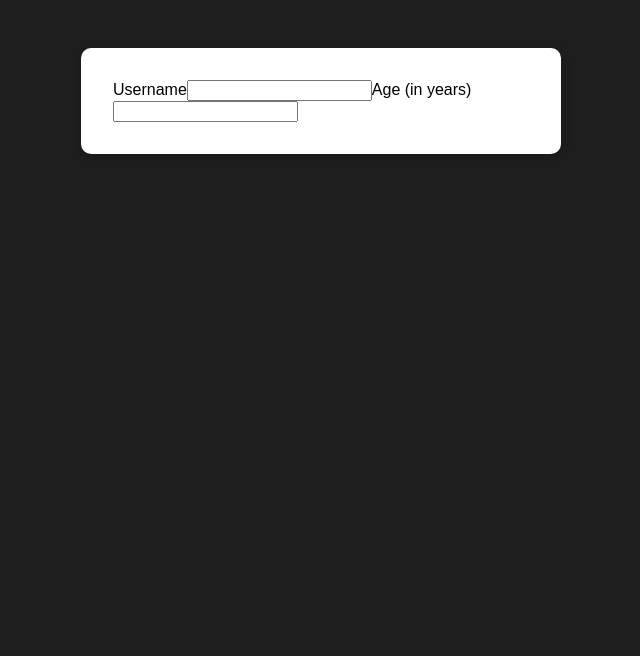
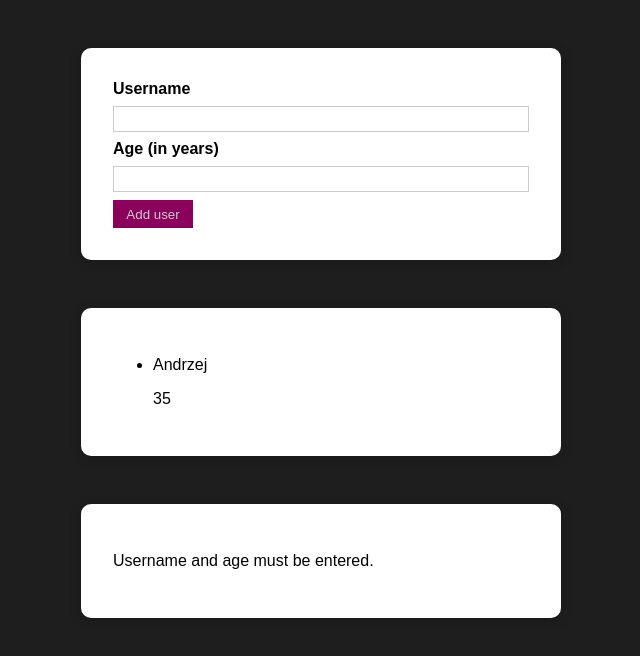
Before and after one commit to TomaszSwist/user-age, a React (Create React App) app: page / in a window 1280 px wide. Shown: the top 656 px of the page, without its empty margins (319-959 px from the left). Built offline with nearby package versions, Linux system fonts and the light colour scheme.

Commit message:
implementing form validation no modal

```diff
--- a/src/App.js
+++ b/src/App.js
@@ -1,25 +1,41 @@
-import React from 'react';
-
-import NewUserForm from './components/NewUserForm/NewUserForm';
+import React, { useState } from 'react'
 
 import styles from './App.module.css'
 
+import NewUserForm from './components/NewUserForm/NewUserForm'
+import UserList from './components/UserList/UserList'
+import ModalInvalidUser from './components/Modal/ModalInvalidUser'
+
 function App() {
+	const [usersList, setUsersList] = useState([{ id: 2, username: 'Andrzej', age: '35' }])
+	const [invalidUser, setInvalidUser] = useState(false)
 
-  // const [usersList, setUsersList] = useState('')
+	const handleAddUser = newUser => {
+		setUsersList(prevState => {
+			let newState = [...prevState]
+			newState.unshift(newUser)
+			return newState
+		})
+	}
 
-  const handleAddUser = () => {
-
+	const handleInvalidUser = (value) => {
+    setInvalidUser(value)
+    console.log(invalidUser);
   }
 
-  return (
-    <div>
-      <section className={styles.form}>
-      <NewUserForm onAddUser={handleAddUser}/>
+	return (
+		<div>
+			<section className={styles.form}>
+				<NewUserForm onAddUser={handleAddUser} onInvalidUser={handleInvalidUser} />
+			</section>
+			<section className={styles.list}>
+				<UserList usersList={usersList} />
+			</section>
+      <section className={styles.modal}>
+      <ModalInvalidUser />
       </section>
-
-    </div>
-  );
+		</div>
+	)
 }
 
-export default App;
+export default App
--- a/src/App.module.css
+++ b/src/App.module.css
@@ -7,3 +7,23 @@
 	border-radius: 10px;
     background: #fff;
 }
+
+.list {
+	width: 30rem;
+	max-width: 90%;
+	margin: 3rem auto;
+	padding: 2rem;
+	box-shadow: 0 2px 12px rgba(0, 0, 0, 0.2);
+	border-radius: 10px;
+    background: #fff;
+}
+
+.modal {
+	width: 30rem;
+	max-width: 90%;
+	margin: 3rem auto;
+	padding: 2rem;
+	box-shadow: 0 2px 12px rgba(0, 0, 0, 0.2);
+	border-radius: 10px;
+    background: #fff;
+}
--- /dev/null
+++ b/src/components/Modal/ModalInvalidUser.js
@@ -0,0 +1,13 @@
+import React from 'react'
+
+import styles from './ModalInvalidUser.module.css'
+
+const ModalInvalidUser = () => {
+	return (
+		<div>
+			<p>Username and age must be entered.</p>
+		</div>
+	)
+}
+
+export default ModalInvalidUser
--- a/src/components/NewUserForm/NewUserForm.js
+++ b/src/components/NewUserForm/NewUserForm.js
@@ -1,20 +1,44 @@
-import React from 'react'
+import React, { useState } from 'react'
 
 import styles from './NewUserForm.module.css'
 
 const NewUserForm = props => {
+	const [username, setUsername] = useState('')
+	const [age, setAge] = useState('')
 
-    // const addUser = () => {}
+	const addUser = e => {
+		e.preventDefault()
+		if (username.trim().length > 0 && age.trim().length > 0) {
+			const newUser = {
+				id: Math.random(),
+				username: username,
+				age: age,
+			}
+			props.onAddUser(newUser)
+		} else {
+			props.onInvalidUser(true)
+		}
+	}
+
+	const handleUsernameInput = e => {
+		setUsername(e.target.value)
+	}
+
+	const handleAgeInput = e => {
+		setAge(e.target.value)
+	}
 
 	return (
-		// <form onSubmit={addUser}>
-        <form>
-			<div clsssName={`${styles['form-control']}`}>
+		<form onSubmit={addUser}>
+			<div className={styles['form-control']}>
 				<label>Username</label>
-                <input type="text" />
-                <label>Age (in years)</label>
-                <input type="number" />
+				<input onChange={handleUsernameInput} value={username} type='text' />
+				<label>Age (in years)</label>
+				<input onChange={handleAgeInput} value={age} type='number' />
 			</div>
+			<button type='submit' className={styles.button}>
+				Add user
+			</button>
 		</form>
 	)
 }
--- a/src/components/NewUserForm/NewUserForm.module.css
+++ b/src/components/NewUserForm/NewUserForm.module.css
@@ -1,7 +1,5 @@
-.form-control {
+.formControl {
     margin: 0.5rem 0;
-    display: flex;
-    flex-direction: column;
   }
 
   .form-control label {
@@ -17,6 +15,7 @@
     font: inherit;
     line-height: 1.5rem;
     padding: 0 0.25rem;
+    margin-bottom: 0.5rem;
   }
 
   .form-control input:focus {
@@ -33,3 +32,11 @@
   .form-control.invalid label {
     color: red;
   }
+
+  .button {
+    border: none;
+    padding: 0.5em 1em;
+    background: #8b005d;
+    color: #ccc;
+    cursor: pointer;
+  }
--- a/src/components/UI/Card.module.css
+++ /dev/null
@@ -1,3 +0,0 @@
-.card {
-    border-radius: 5px;
-}
--- /dev/null
+++ b/src/components/UserList/User.js
@@ -0,0 +1,14 @@
+import React from 'react'
+
+// import styles from './UserList'
+
+const User = props => {
+	return (
+        <li>
+            <p>{props.username}</p>
+            <p>{props.age}</p>
+        </li>
+    )
+}
+
+export default User
--- /dev/null
+++ b/src/components/UserList/UserList.js
@@ -0,0 +1,19 @@
+import React from 'react'
+
+import User from './User'
+
+// import styles from './UserList.module.css'
+
+const UserList = props => {
+	console.log(props.usersList)
+
+	return (
+		<ul>
+			{props.usersList.map(user => (
+				<User key={user.id} username={user.username} age={user.age} />
+			))}
+		</ul>
+	)
+}
+
+export default UserList
```
Also changed, not shown: src/components/UI/Card.js (deleted, +0 -11 lines), src/components/Modal/ModalInvalidUser.module.css (added), src/components/UserList/User.module.css (added), src/components/UserList/UserList.module.css (added).
